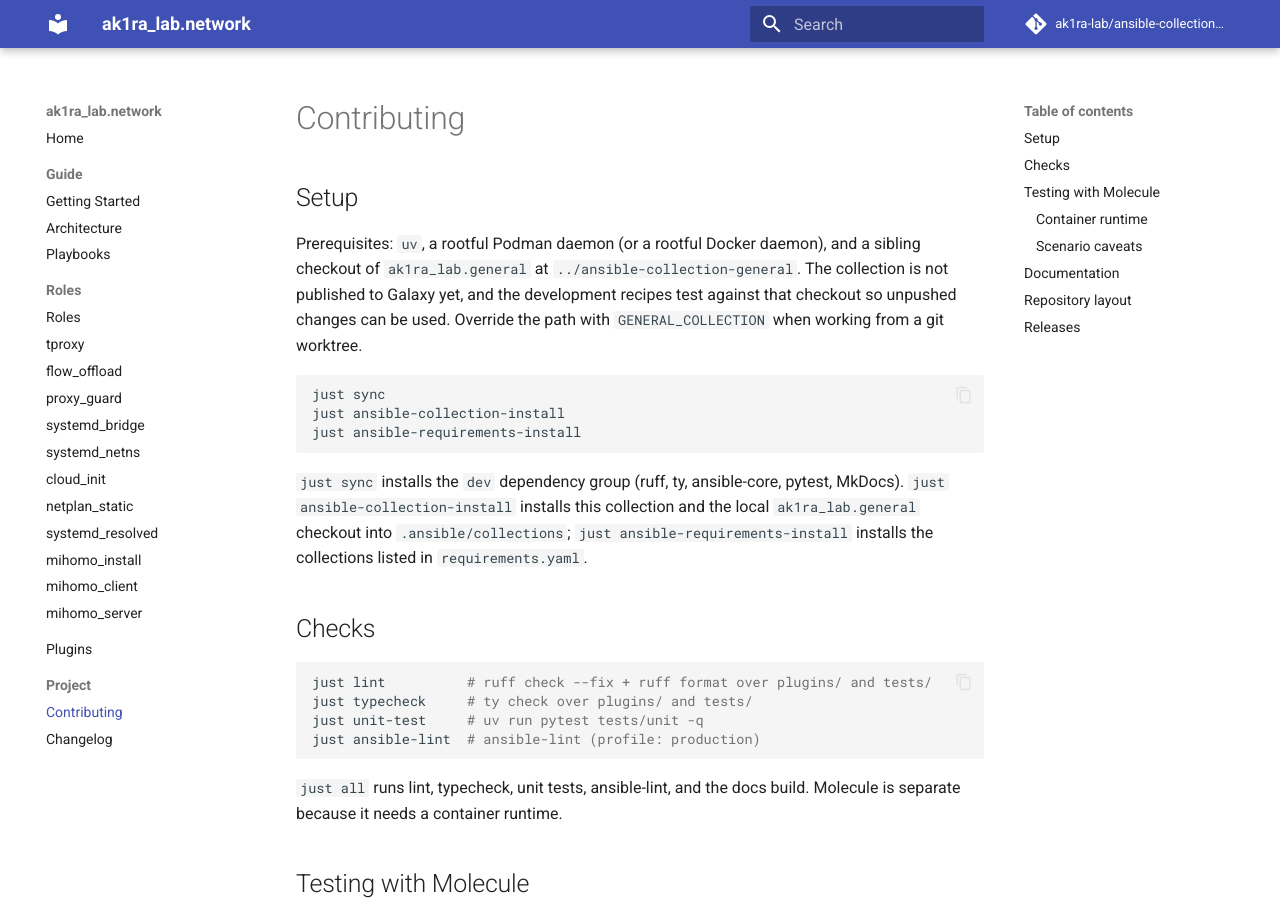
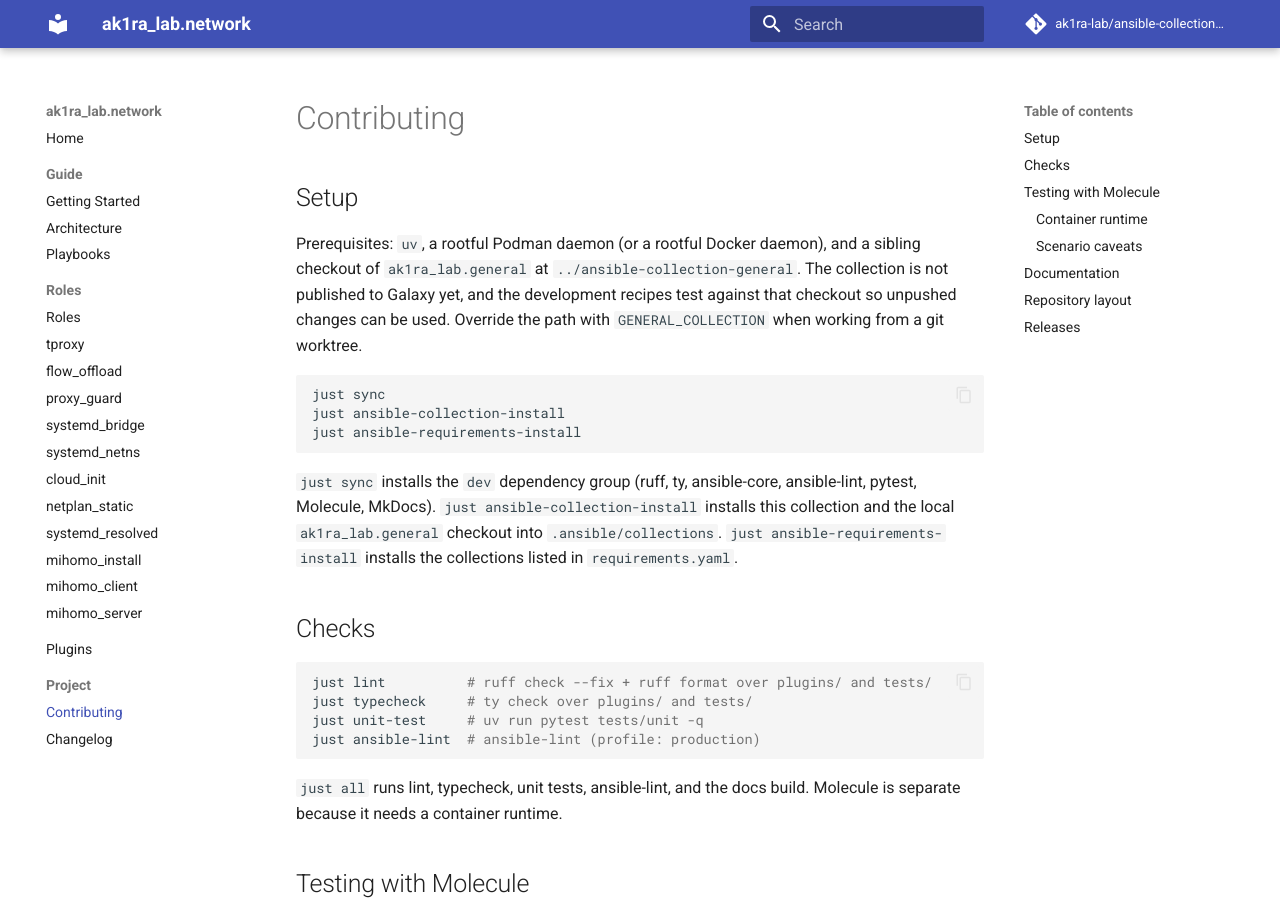
Before and after one commit to ak1ra-lab/ansible-collection-network, an MkDocs documentation site: the page built from docs/contributing.md, in a window 1280 px wide and 900 px high. Built offline with MkDocs 1.6.1 and Material for MkDocs 9.7.7, drawn with Linux system fonts in a browser that asks for light colours; comment, search, counter and statistics services are not loaded.

Commit message:
build(ci): manage python tooling with uv
Declare ansible-lint and Molecule in the uv dependency groups, split the shared Ansible runtime into an included group, and run every CI and just recipe command through the synced virtualenv. Drop the pip installs and scope the Docs workflow Pages permissions to the deploy job.

````diff
--- a/CONTRIBUTING.md
+++ b/CONTRIBUTING.md
@@ -16,10 +16,10 @@
 ```
 
 `just sync` installs the `dev` dependency group (ruff, ty, ansible-core,
-pytest, MkDocs). `just ansible-collection-install` installs this collection
-and the local `ak1ra_lab.general` checkout into `.ansible/collections`;
-`just ansible-requirements-install` installs the collections listed in
-`requirements.yaml`.
+ansible-lint, pytest, Molecule, MkDocs). `just ansible-collection-install`
+installs this collection and the local `ak1ra_lab.general` checkout into
+`.ansible/collections`. `just ansible-requirements-install` installs the
+collections listed in `requirements.yaml`.
 
 ## Checks
 
````
Also changed, not shown: AGENTS.md (+2 -2 lines), CHANGELOG.md (+3 -0 lines), pyproject.toml (+17 -4 lines), 4 other files.
